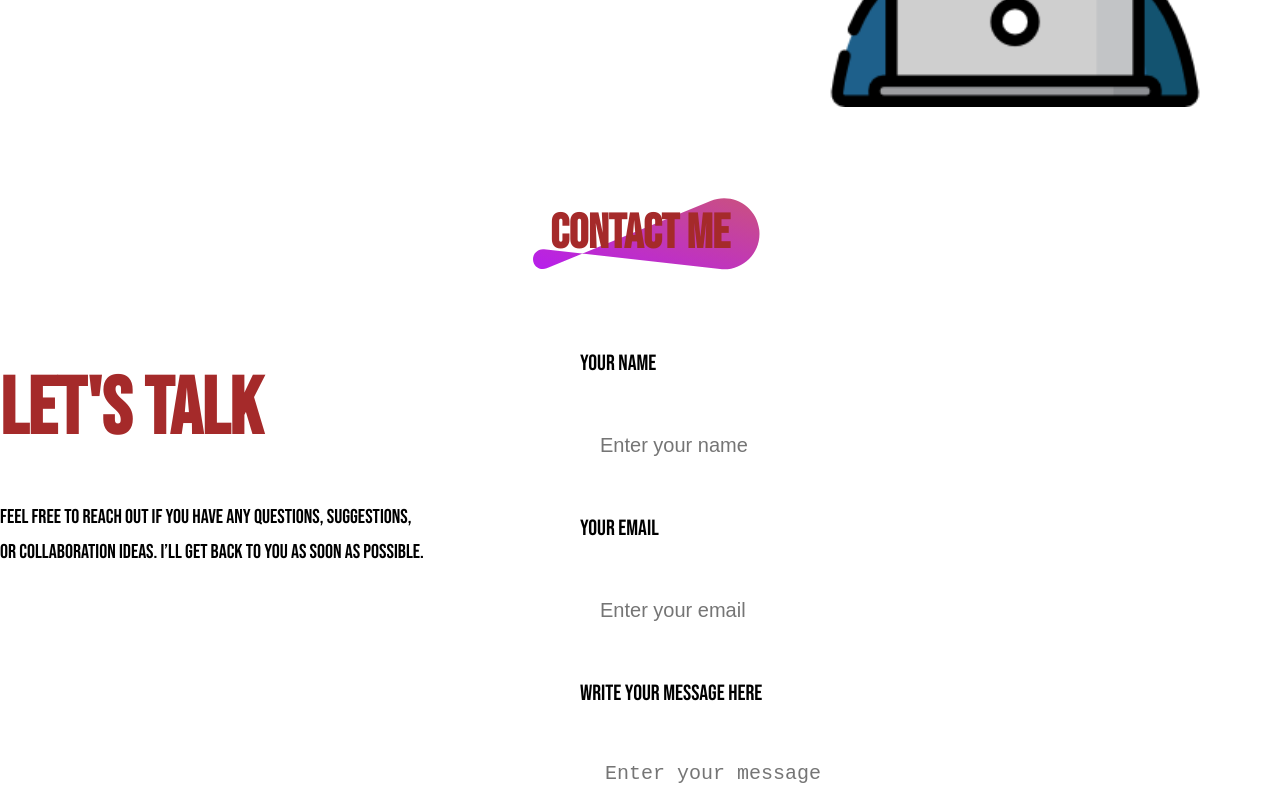
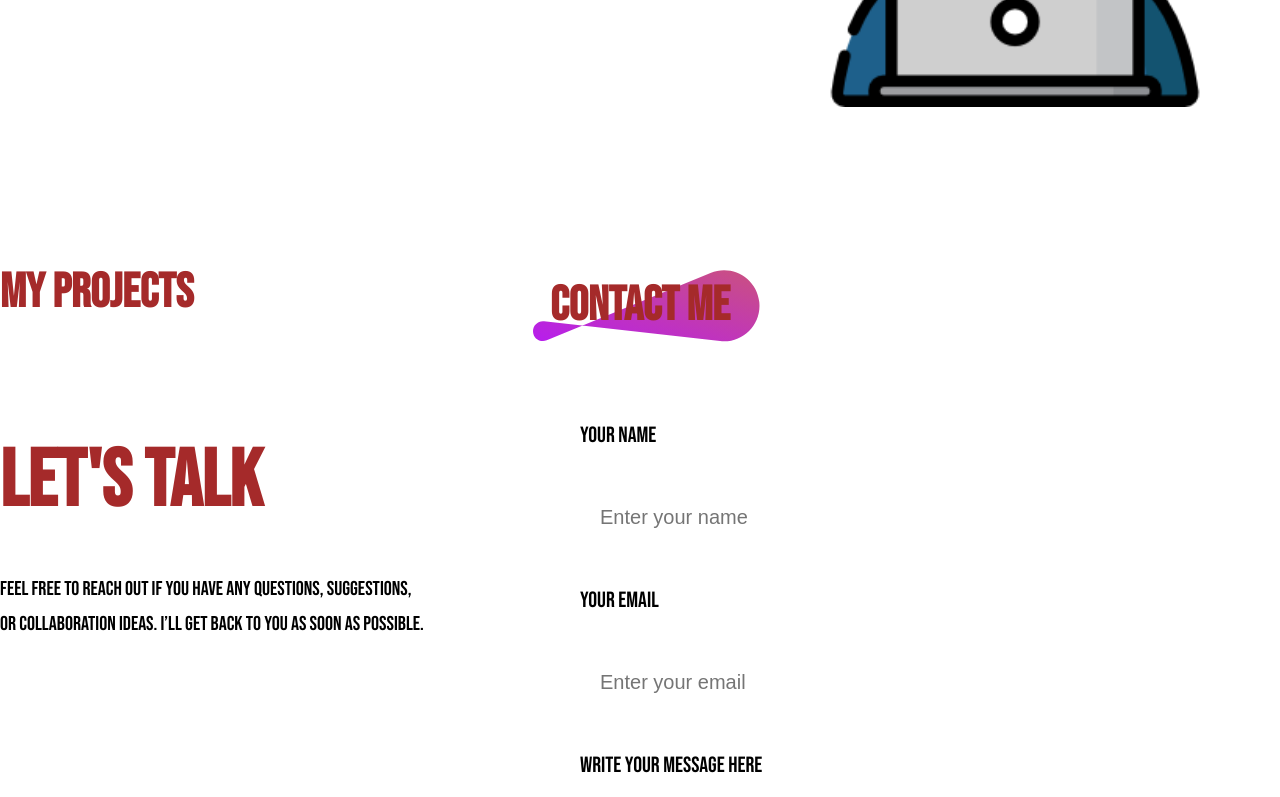
Before and after one commit to TeodorStevanovic/Portfolio-React-Vite, a React (Vite) app: page / in a window 1280 px wide. Shown: the part 1343-2140 px from the top of the page. Built offline with nearby package versions, Linux system fonts and the light colour scheme.

Commit message:
Started creating Projects component

```diff
--- a/src/App.jsx
+++ b/src/App.jsx
@@ -1,7 +1,7 @@
-import { useState } from "react";
 import Navbar from "./components/Navbar/Navbar";
 import Hero from "./components/Hero/Hero";
 import AboutMe from "./components/AboutMe/AboutMe";
+import Projects from "./components/Projects/Projects";
 import Contact from "./components/Contact/Contact";
 import Footer from "./components/Footer/Footer";
 
@@ -11,6 +11,7 @@ function App() {
       <Navbar />
       <Hero />
       <AboutMe />
+      <Projects />
       <Contact />
       <Footer />
     </div>
--- a/src/components/Navbar/Navbar.jsx
+++ b/src/components/Navbar/Navbar.jsx
@@ -37,7 +37,7 @@ const Navbar = () => {
         <li>
           <a href="#about-me">{texts[language].about}</a>
         </li>
-        <li>{texts[language].project}</li>
+        <li><a href="#projects">{texts[language].project}</a></li>
         <li>
           <a href="#contact">{texts[language].contact}</a>
         </li>
--- /dev/null
+++ b/src/components/Projects/Projects.css
@@ -0,0 +1,2 @@
+.projects {
+}
--- /dev/null
+++ b/src/components/Projects/Projects.jsx
@@ -0,0 +1,12 @@
+import React from "react";
+import "./Projects.css"
+
+const Projects = () => {
+    return (
+        <section id="projects" className="projects">
+            <h1>My Projects</h1>
+        </section>
+    )
+}
+
+export default Projects;
```
